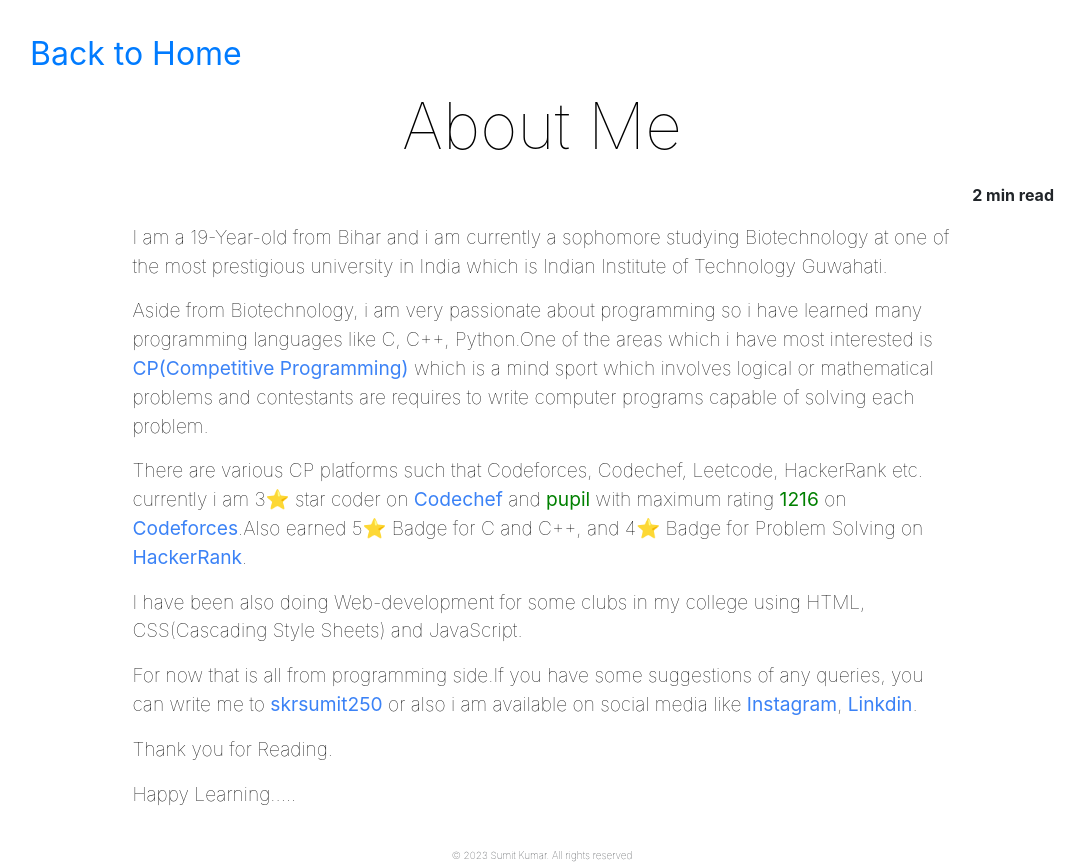
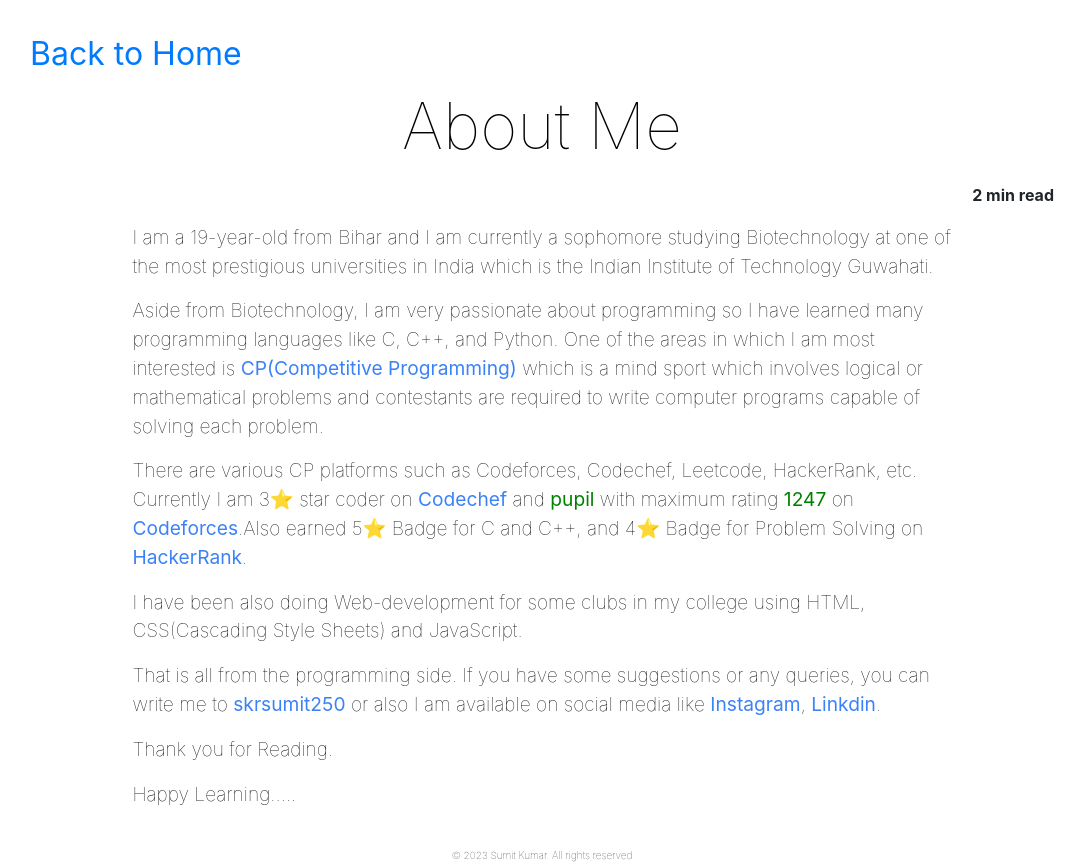
Before and after one commit to skrsumit250/skrsumit250, a plain HTML site: page blog.html in a window 1280 px wide. Shown: the whole page, without its empty margins (98-1183 px from the left). Drawn offline with nearby package versions, Linux system fonts and the light colour scheme.

Commit message:
Update blog.html

```diff
--- a/blog.html
+++ b/blog.html
@@ -17,13 +17,13 @@
             <a href="index.html" id="home">Back to Home</a>
             <h1 id="h12">About Me</h1>
             <p id="time">2 min read </p>
-            <p id="p2">I am a 19-Year-old from Bihar and i am currently a sophomore studying Biotechnology at one of the most prestigious university in India which is Indian Institute of Technology Guwahati.</p>
-            <p id="p2">Aside from Biotechnology, i am very passionate about programming so i have learned many programming languages like C, C++, Python.One of the areas which i have most interested is <a id="a2" href="https://en.wikipedia.org/wiki/Competitive_programming">CP(Competitive Programming)</a> which is a mind sport which involves logical or mathematical problems and contestants are requires to write computer programs capable of solving each problem.</p>
-            <p id="p2">There are various CP platforms such that Codeforces, Codechef, Leetcode, HackerRank etc. currently i am 3⭐ star coder on <a href="https://www.codechef.com/users/skrsumit250" id="a2">Codechef</a>
-            and <a href="https://codeforces.com/profile/skrsumit250" id="badge">pupil</a> with maximum rating <a href="https://codeforces.com/profile/skrsumit250" id="badge">1216</a> on <a href="https://codeforces.com/profile/skrsumit250" id="a2">Codeforces</a>.Also earned 5⭐ Badge for C and C++, and 4⭐ Badge for Problem Solving on <a href="https://www.hackerrank.com/skrsumit250" id="a2">HackerRank</a>.
+            <p id="p2">I am a 19-year-old from Bihar and I am currently a sophomore studying Biotechnology at one of the most prestigious universities in India which is the Indian Institute of Technology Guwahati.</p>
+            <p id="p2">Aside from Biotechnology, I am very passionate about programming so I have learned many programming languages like C, C++, and Python. One of the areas in which I am most interested is <a id="a2" href="https://en.wikipedia.org/wiki/Competitive_programming">CP(Competitive Programming)</a> which is a mind sport which involves logical or mathematical problems and contestants are required to write computer programs capable of solving each problem.</p>
+            <p id="p2">There are various CP platforms such as Codeforces, Codechef, Leetcode, HackerRank, etc. Currently I am 3⭐ star coder on <a href="https://www.codechef.com/users/skrsumit250" id="a2">Codechef</a>
+            and <a href="https://codeforces.com/profile/skrsumit250" id="badge">pupil</a> with maximum rating <a href="https://codeforces.com/profile/skrsumit250" id="badge">1247</a> on <a href="https://codeforces.com/profile/skrsumit250" id="a2">Codeforces</a>.Also earned 5⭐ Badge for C and C++, and 4⭐ Badge for Problem Solving on <a href="https://www.hackerrank.com/skrsumit250" id="a2">HackerRank</a>.
             </p>
             <p id="p2">I have been also doing Web-development for some clubs in my college using HTML, CSS(Cascading Style Sheets) and JavaScript.</p>
-            <p id="p2">For now that is all from programming side.If you have some suggestions of any queries, you can write me to <a href="mailto:skrsumit250@gmail.com" id="a2">skrsumit250</a> or also i am available on social media like <a href="https://www.instagram.com/skrsumit250/" id="a2">Instagram</a>, <a href="https://www.linkedin.com/in/sumit-kumar-8190a522b/" id="a2">Linkdin</a>.</p>
+            <p id="p2">That is all from the programming side. If you have some suggestions or any queries, you can write me to <a href="mailto:skrsumit250@gmail.com" id="a2">skrsumit250</a> or also I am available on social media like <a href="https://www.instagram.com/skrsumit250/" id="a2">Instagram</a>, <a href="https://www.linkedin.com/in/sumit-kumar-8190a522b/" id="a2">Linkdin</a>.</p>
             <p id="p2">Thank you for Reading.</p>
             <p id="p2">Happy Learning.....</p>
             <br>
```
